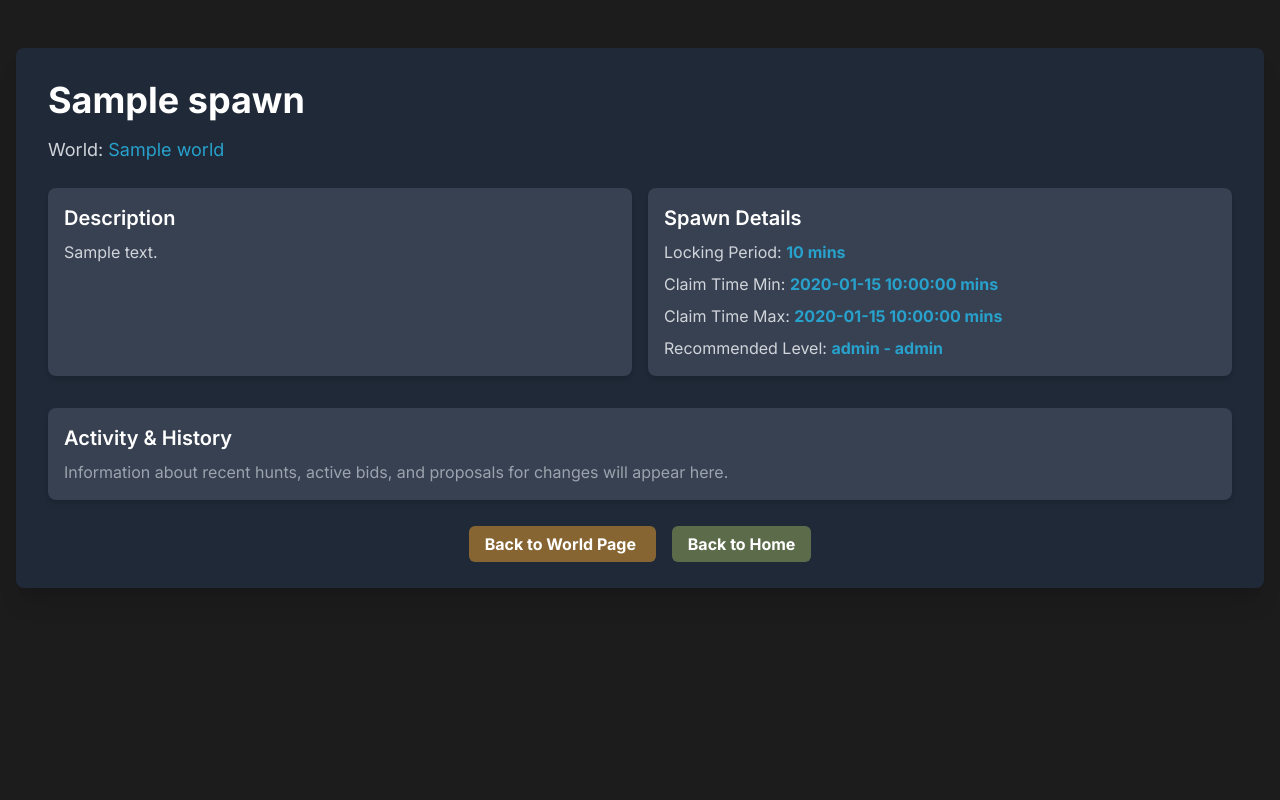
After one commit to GrueStudio/huntmaster, a FastAPI app: template app/templates/spawn_detail.html in a window 1280 px wide. The commit adds this page. Run offline with FastAPI, Linux system fonts and the light colour scheme; the template is opened without the code that fills it: most values are stand-ins (such as "Sample title", 1, 10 or a date in 2020); some libraries are stand-ins or nearby versions.

Commit message:
feat(spawn page): add spawn page to routes
spawns needed a landing page for change proposals, schedules, hunt history, and bidding

```diff
--- a/app/templates/propose_spawn.html
+++ b/app/templates/propose_spawn.html
@@ -58,7 +58,7 @@
             <p class="text-lg text-gray-300 mb-6">{{ message }}</p>
 
             <form
-                action="/spawns/{{ world_name }}/propose-spawn"
+                action="/worlds/{{ world_name }}/propose"
                 method="post"
                 class="space-y-4"
             >
--- /dev/null
+++ b/app/templates/spawn_detail.html
@@ -0,0 +1,129 @@
+<!doctype html>
+<html lang="en">
+    <head>
+        <meta charset="UTF-8" />
+        <meta name="viewport" content="width=device-width, initial-scale=1.0" />
+        <title>{{ spawn.name }} - HuntMaster</title>
+        <script src="https://cdn.tailwindcss.com"></script>
+        <link
+            href="https://fonts.googleapis.com/css2?family=Inter:wght@400;500;600;700&display=swap"
+            rel="stylesheet"
+        />
+        <style>
+            body {
+                font-family: "Inter", sans-serif;
+                background-color: #1c1c1c; /* eerie-black */
+            }
+            .container {
+                max-width: 700px;
+            }
+        </style>
+        <script>
+            tailwind.config = {
+                theme: {
+                    extend: {
+                        colors: {
+                            coyote: "#866533",
+                            "reseda-green": "#5c6c4b",
+                            "caput-mortuum": "#6a2824",
+                            "blue-green": "#28a1cc",
+                            "eerie-black": "#1c1c1c",
+                        },
+                        fontFamily: {
+                            inter: ["Inter", "sans-serif"],
+                        },
+                    },
+                },
+            };
+        </script>
+    </head>
+    <body
+        class="flex flex-col items-center min-h-screen p-4 bg-eerie-black font-inter text-gray-200"
+    >
+        <div class="bg-gray-800 p-8 rounded-lg shadow-xl w-full container my-8">
+            <h1 class="text-4xl font-bold text-white mb-4">{{ spawn.name }}</h1>
+            <p class="text-lg text-gray-300 mb-6">
+                World:
+                <a
+                    href="/worlds/{{ world.name }}"
+                    class="text-blue-green hover:underline"
+                    >{{ world.name }}</a
+                >
+            </p>
+
+            <div class="grid grid-cols-1 md:grid-cols-2 gap-4 mb-8">
+                <div class="bg-gray-700 p-4 rounded-lg shadow-md">
+                    <h3 class="text-xl font-semibold text-white mb-2">
+                        Description
+                    </h3>
+                    <p class="text-gray-300">
+                        {{ spawn.description or 'No description available.' }}
+                    </p>
+                </div>
+                <div class="bg-gray-700 p-4 rounded-lg shadow-md">
+                    <h3 class="text-xl font-semibold text-white mb-2">
+                        Spawn Details
+                    </h3>
+                    <ul class="text-gray-300 space-y-2">
+                        <li>
+                            Locking Period:
+                            <span class="font-bold text-blue-green"
+                                >{{ spawn.locking_period }} mins</span
+                            >
+                        </li>
+                        <li>
+                            Claim Time Min:
+                            <span class="font-bold text-blue-green"
+                                >{{ spawn.claim_time_min }} mins</span
+                            >
+                        </li>
+                        <li>
+                            Claim Time Max:
+                            <span class="font-bold text-blue-green"
+                                >{{ spawn.claim_time_max }} mins</span
+                            >
+                        </li>
+                        {# Assuming min_level and max_level are now on Spawn
+                        directly due to Proposal #} {% if spawn.min_level and
+                        spawn.max_level %}
+                        <li>
+                            Recommended Level:
+                            <span class="font-bold text-blue-green"
+                                >{{ spawn.min_level }} - {{ spawn.max_level
+                                }}</span
+                            >
+                        </li>
+                        {% endif %}
+                    </ul>
+                </div>
+            </div>
+
+            {# Placeholder for future sections like recent hunts, bids, etc. #}
+            <div class="bg-gray-700 p-4 rounded-lg shadow-md mb-8">
+                <h3 class="text-xl font-semibold text-white mb-2">
+                    Activity & History
+                </h3>
+                <p class="text-gray-400">
+                    Information about recent hunts, active bids, and proposals
+                    for changes will appear here.
+                </p>
+            </div>
+
+            <div class="text-center mt-6 space-x-4">
+                <a
+                    href="/worlds/{{ world.name }}"
+                    class="bg-coyote hover:bg-coyote-dark text-white font-bold py-2 px-4 rounded-md focus:outline-none focus:ring-2 focus:ring-coyote focus:ring-opacity-75 transition duration-300"
+                >
+                    Back to World Page
+                </a>
+                <a
+                    href="/"
+                    class="bg-reseda-green hover:bg-green-700 text-white font-bold py-2 px-4 rounded-md focus:outline-none focus:ring-2 focus:ring-reseda-green focus:ring-opacity-75 transition duration-300"
+                >
+                    Back to Home
+                </a>
+            </div>
+        </div>
+        <script src="/static/localize_time.js"></script>
+    </body>
+</html>
--- a/app/templates/world.html
+++ b/app/templates/world.html
@@ -136,7 +136,7 @@
                     </ul>
                     <div class="mt-4 text-right">
                         <a
-                            href="/spawns/{{ spawn.id }}"
+                            href="/worlds/{{ world.name }}/spawns/{{ spawn.name }}"
                             class="text-blue-green hover:underline text-sm font-medium"
                             >View Details &rarr;</a
                         >
@@ -159,7 +159,7 @@
 
             <div class="text-center mt-8">
                 <a
-                    href="/spawns/{{ world.name }}/propose-spawn"
+                    href="/worlds/{{ world.name }}/propose"
                     class="bg-blue-green hover:bg-blue-700 text-white font-bold py-3 px-6 rounded-md focus:outline-none focus:ring-2 focus:ring-blue-green focus:ring-opacity-75 transition duration-300 text-lg"
                 >
                     Propose New Spawn
```
Also changed, not shown: app/routers/spawns.py (+36 -2 lines).
